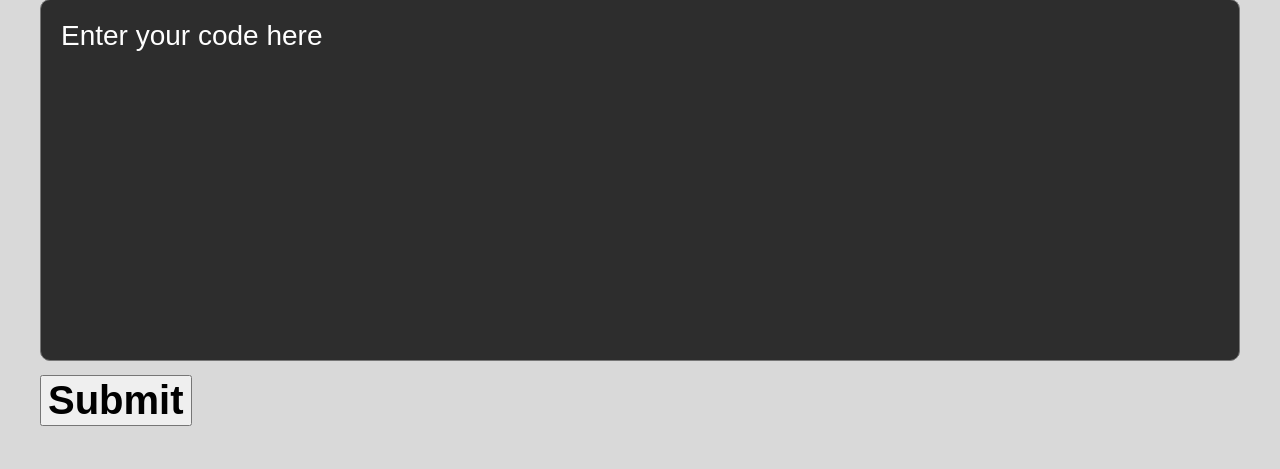
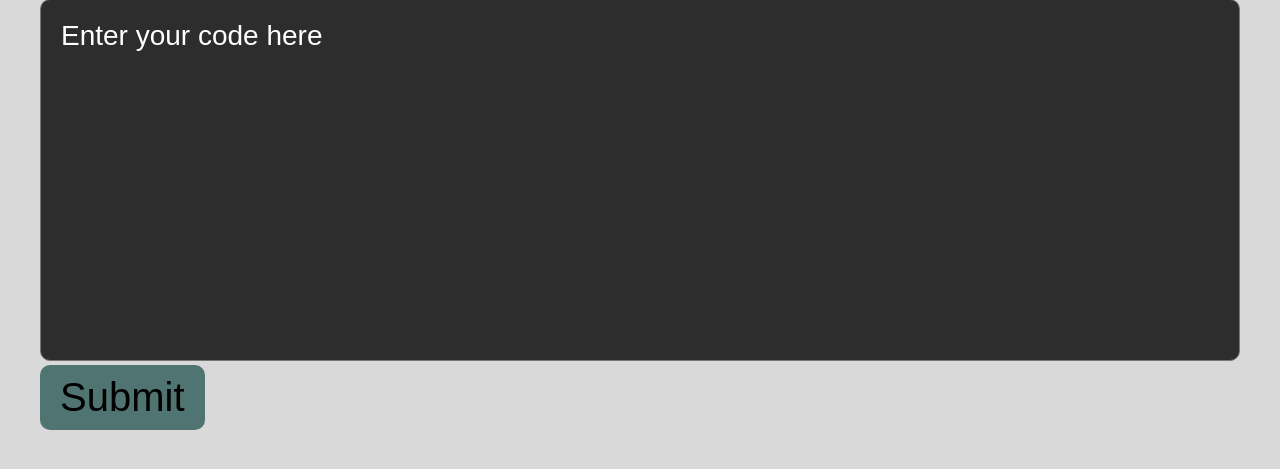
Before and after one commit to fatbrother/JudgeMan, a Flask app: template templates/problem.html in a window 1280 px wide. Shown: the part 181-650 px from the top of the page. Run offline with Flask 2, Linux system fonts and the light colour scheme; the template is opened without the code that fills it, so the values that code supplies are empty; some libraries are stand-ins or nearby versions.

Commit message:
change some css

```diff
--- a/static/mainStyle.css
+++ b/static/mainStyle.css
@@ -166,7 +166,6 @@ button{
     position:absolute;
     top:5px;
     right:5px;
-
     font-size:.9rem;
     padding:.15rem;
     background-color:#828282;
@@ -181,8 +180,17 @@ button:hover{
     background-color:#bcbabb;
 }
 
+.submitBotton{
+    padding: 10px 20px;
+    background-color: rgba(79, 116, 113, 1);
+    border: 0ch;
+    border-radius: 10px;
+    font-size: 40px;
+}
+
 .code {
     width: 100%;
+    height: fit-content;
 }
 
 .codeArea {
--- a/templates/problem.html
+++ b/templates/problem.html
@@ -47,7 +47,7 @@
 		{% endif %}
 		<form method="post" class="code">
 			<textarea name="code" class="codeArea" cols="30" rows="10" placeholder="Enter your code here"></textarea>
-			<input type="submit" value="Submit", name="submit", class="subtitle">
+			<input type="submit" value="Submit", name="submit", class="submitBotton">
 		</form>
 	</div>
 </div>
```
